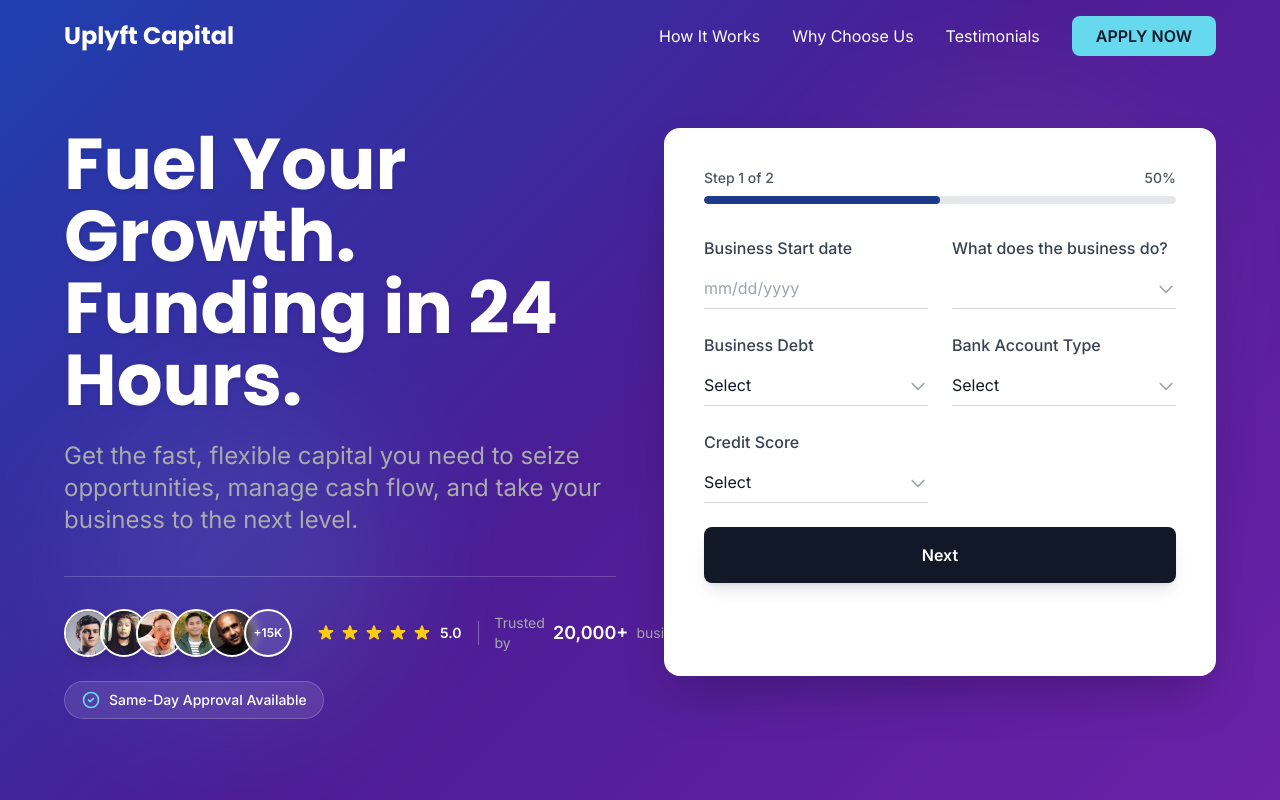
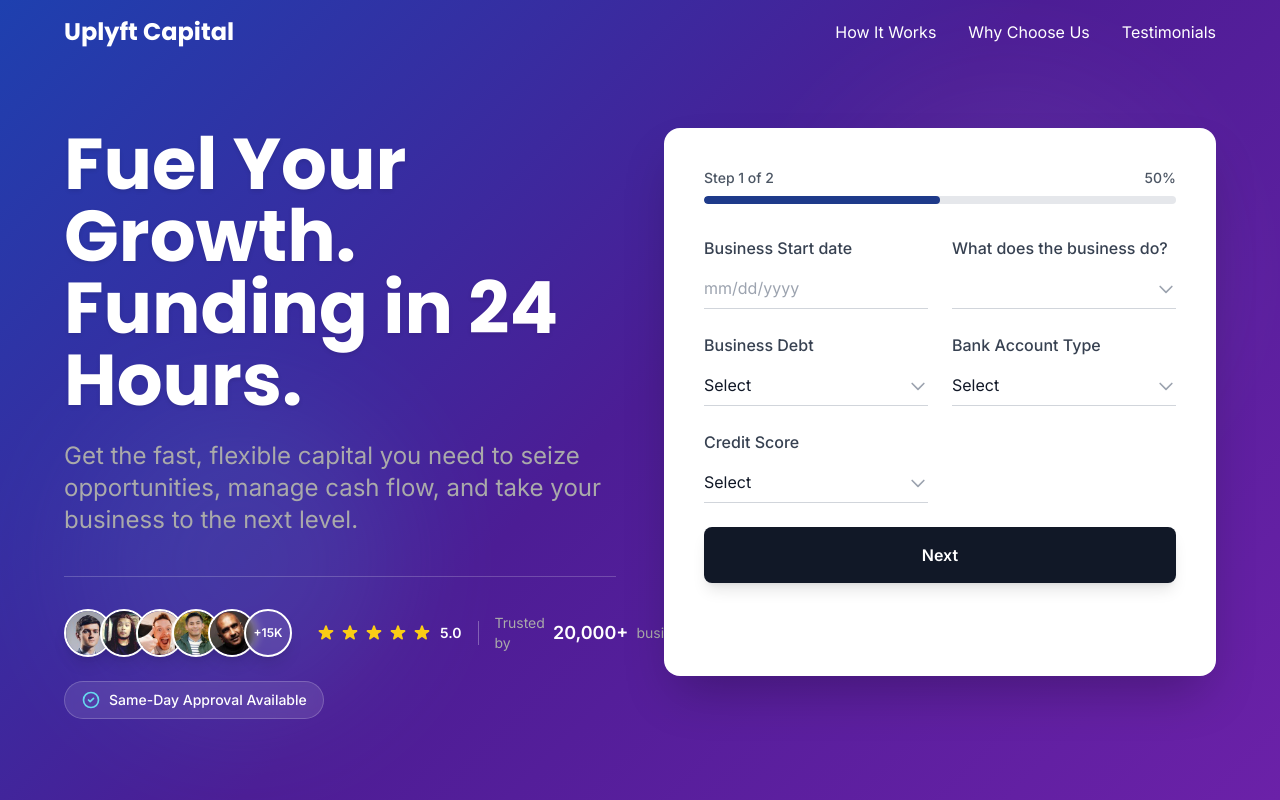
Before and after one commit to nadula123sankalana/cash, a Next.js app: page / in a window 1280 px wide. Shown: the top 800 px of the page. Built offline with nearby package versions, Linux system fonts and the light colour scheme.

Commit message:
Remove 'Contact Us' button from FinalCTA and 'Apply Now' buttons from Header for a cleaner UI. This change streamlines the user experience by reducing clutter in the navigation and call-to-action sections.

```diff
--- a/components/FinalCTA.tsx
+++ b/components/FinalCTA.tsx
@@ -30,9 +30,6 @@
               <span className="relative z-10">APPLY FOR YOUR LOAN NOW</span>
               <div className="absolute inset-0 bg-gradient-to-r from-accent-cyan to-cyan-400 opacity-0 group-hover:opacity-100 transition-opacity duration-300"></div>
             </a>
-            <button className="group relative bg-white/10 backdrop-blur-sm border-2 border-white/30 text-white font-bold text-lg md:text-xl px-10 md:px-14 py-5 md:py-6 rounded-xl button-hover shadow-2xl w-full sm:w-auto hover:bg-white/20 transition-all duration-300">
-              CONTACT US
-            </button>
           </div>
 
           {/* Trust Features */}
--- a/components/Header.tsx
+++ b/components/Header.tsx
@@ -39,14 +39,7 @@
             <a href="#testimonials" className="text-white hover:text-accent-cyan transition-colors">
               Testimonials
             </a>
-            <button className="bg-accent-cyan text-gray-900 font-semibold px-6 py-2 rounded-lg button-hover">
-              APPLY NOW
-            </button>
           </div>
-
-          <button className="md:hidden bg-accent-cyan text-gray-900 font-semibold px-4 py-2 rounded-lg text-sm">
-            APPLY
-          </button>
         </div>
       </nav>
     </header>
```
